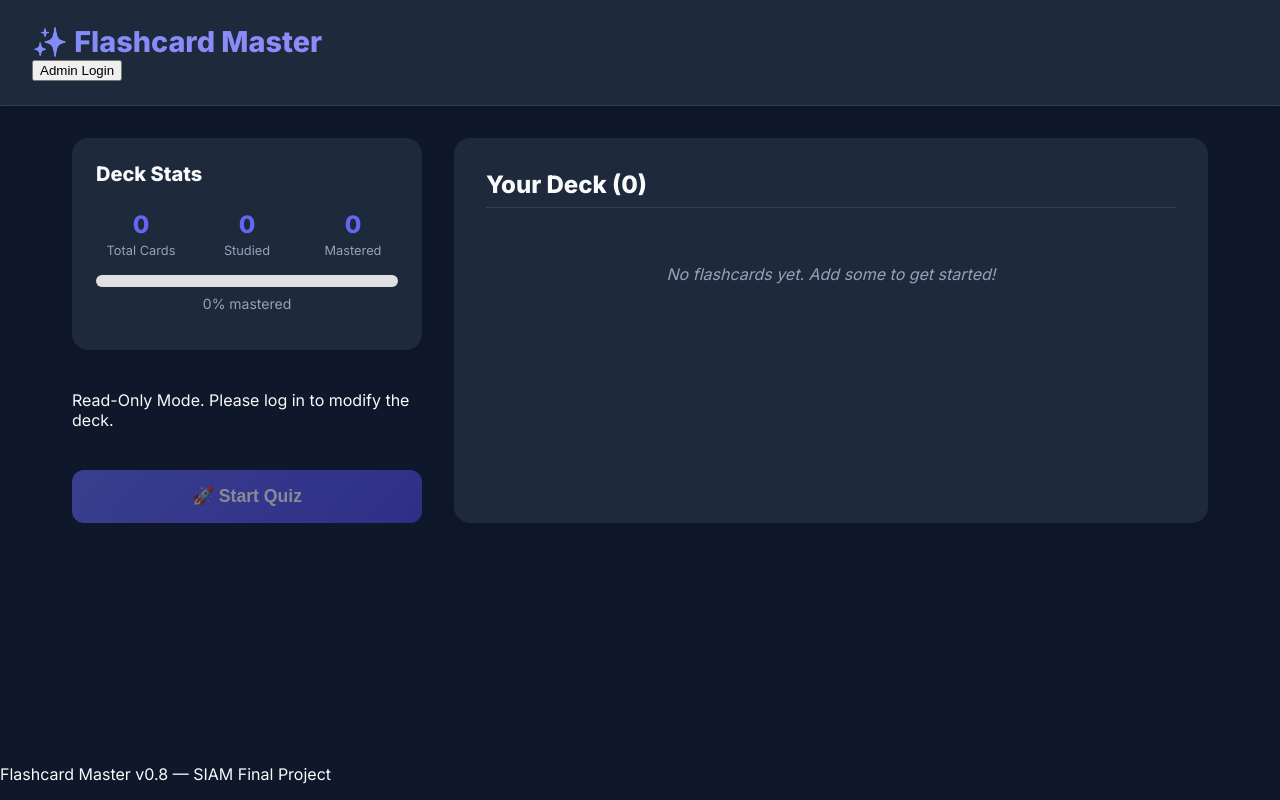
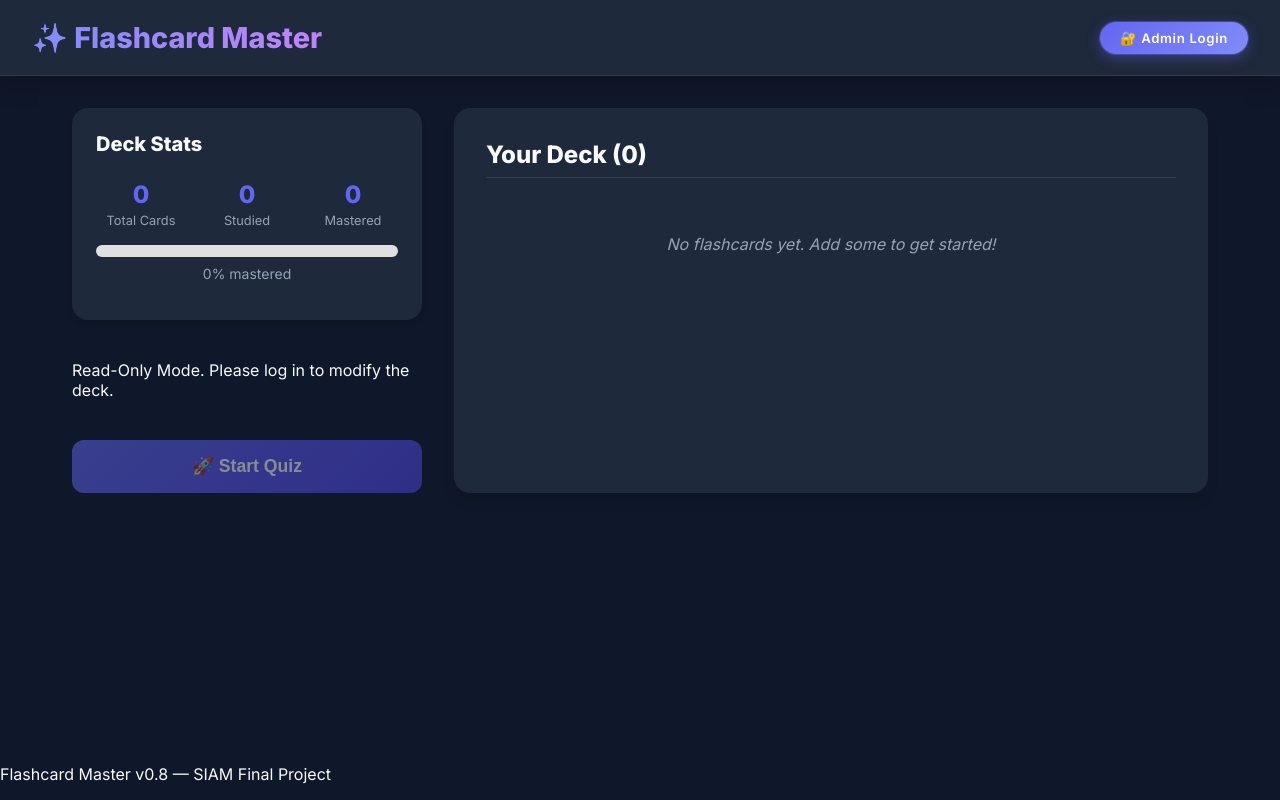
Before and after one commit to richteryap/SIAM_COLLAB, a React (Create React App) app in the folder client/: page / in a window 1280 px wide. Built offline with nearby package versions, Linux system fonts and the light colour scheme.

Commit message:
week 13 complete

```diff
--- a/client/src/App.css
+++ b/client/src/App.css
@@ -26,10 +26,13 @@ body {
 }
 
 .app-header {
-  padding: 1.5rem 2rem;
+  padding: 1.25rem 2rem;
   background: var(--surface);
-  border-bottom: 1px solid rgba(255, 255, 255, 0.1);
-  box-shadow: 0 4px 6px -1px rgba(0, 0, 0, 0.1);
+  border-bottom: 1px solid rgba(255, 255, 255, 0.08);
+  box-shadow: 0 4px 24px rgba(0, 0, 0, 0.25);
+  display: flex;
+  justify-content: space-between;
+  align-items: center;
 }
 
 .app-header h1 {
@@ -474,3 +477,76 @@ form button[type="submit"]:hover {
 .cancel-btn:hover {
   background-color: #6b7280;
 }
+
+/* ── Auth Buttons ─────────────────────────────────── */
+.auth-btn {
+  font-family: 'Inter', sans-serif;
+  font-size: 0.825rem;
+  font-weight: 600;
+  letter-spacing: 0.05em;
+  padding: 0.5rem 1.25rem;
+  border-radius: 100px;
+  cursor: pointer;
+  position: relative;
+  overflow: hidden;
+  transition: transform 0.18s ease, box-shadow 0.18s ease, background 0.18s ease, border-color 0.18s ease;
+  white-space: nowrap;
+}
+
+/* Login — indigo glow pill with shimmer */
+.auth-login {
+  background: linear-gradient(135deg, #6366f1 0%, #818cf8 100%);
+  color: #fff;
+  border: none;
+  box-shadow:
+    0 0 0 1px rgba(99, 102, 241, 0.45),
+    0 4px 14px rgba(99, 102, 241, 0.4);
+}
+
+.auth-login::before {
+  content: '';
+  position: absolute;
+  inset: 0;
+  background: linear-gradient(
+    90deg,
+    transparent 0%,
+    rgba(255, 255, 255, 0.18) 50%,
+    transparent 100%
+  );
+  transform: translateX(-100%);
+  animation: auth-shimmer 2.8s ease infinite;
+}
+
+@keyframes auth-shimmer {
+  0%      { transform: translateX(-100%); }
+  55%, 100% { transform: translateX(120%); }
+}
+
+.auth-login:hover {
+  transform: translateY(-2px);
+  box-shadow:
+    0 0 0 1px rgba(99, 102, 241, 0.7),
+    0 8px 22px rgba(99, 102, 241, 0.55);
+}
+
+.auth-login:active {
+  transform: translateY(0);
+}
+
+/* Logout — amber ghost pill */
+.auth-logout {
+  background: transparent;
+  color: #fbbf24;
+  border: 1px solid rgba(251, 191, 36, 0.35);
+}
+
+.auth-logout:hover {
+  background: rgba(251, 191, 36, 0.09);
+  border-color: rgba(251, 191, 36, 0.65);
+  transform: translateY(-2px);
+  box-shadow: 0 4px 14px rgba(251, 191, 36, 0.18);
+}
+
+.auth-logout:active {
+  transform: translateY(0);
+}
--- a/client/src/App.js
+++ b/client/src/App.js
@@ -21,10 +21,12 @@ function App() {
   }, []);
 
   const handleLogin = () => {
+    console.log('[KPI] login:attempt');
     const password = prompt("Enter admin password (hint: siam-admin-2026):");
     if (password === 'siam-admin-2026') {
       localStorage.setItem('flashcard_admin_token', 'secure-admin-session-123');
       setIsAdmin(true);
+      console.log('[KPI] login:success');
     } else {
       alert("Unauthorized access.");
     }
@@ -33,12 +35,14 @@ function App() {
   const handleLogout = () => {
     localStorage.removeItem('flashcard_admin_token');
     setIsAdmin(false);
+    console.log('[KPI] logout');
   };
 
   const handleAddCard = useCallback(({ question, answer }) => {
     try {
       const newCard = createFlashcard(question, answer);
       setDeck((prevDeck) => addFlashcard(prevDeck, newCard));
+      console.log('[KPI] card:added', { cardId: newCard.id, questionLength: newCard.question.length });
     } catch (error) {
       console.error('Failed to create card:', error.message);
     }
@@ -46,10 +50,12 @@ function App() {
 
   const handleDeleteCard = useCallback((id) => {
     setDeck((prevDeck) => deleteFlashcard(prevDeck, id));
+    console.log('[KPI] card:deleted', { cardId: id });
   }, []);
 
   const handleEditCard = useCallback((id, newQuestion, newAnswer) => {
     setDeck((prevDeck) => editFlashcard(prevDeck, id, newQuestion, newAnswer));
+    console.log('[KPI] card:edited', { cardId: id });
   }, []);
 
   return (
@@ -58,9 +64,9 @@ function App() {
         <h1>✨ Flashcard Master</h1>
         <div className="auth-controls">
           {isAdmin ? (
-            <button onClick={handleLogout} className="auth-btn">Log Out Admin</button>
+            <button onClick={handleLogout} className="auth-btn auth-logout">⎋ Log Out</button>
           ) : (
-            <button onClick={handleLogin} className="auth-btn">Admin Login</button>
+            <button onClick={handleLogin} className="auth-btn auth-login">🔐 Admin Login</button>
           )}
         </div>
       </header>
@@ -85,7 +91,10 @@ function App() {
               <button
                 className="start-quiz-btn"
                 disabled={deck.length === 0}
-                onClick={() => setIsQuizMode(true)}
+                onClick={() => {
+                  console.log('[KPI] quiz:start', { deckSize: deck.length });
+                  setIsQuizMode(true);
+                }}
               >
                 🚀 Start Quiz
               </button>
--- a/client/src/components/Quiz.jsx
+++ b/client/src/components/Quiz.jsx
@@ -25,6 +25,9 @@ function Quiz({ deck, onExit }) {
             setIsFlipped(false);
         } else {
             setQuizComplete(true);
+            const correctCount = newResults.filter((r) => r.gotIt).length;
+            const pct = Math.round((correctCount / totalCards) * 100);
+            console.log('[KPI] quiz:complete', { correct: correctCount, incorrect: totalCards - correctCount, total: totalCards, percentage: pct, passed: pct >= 50 });
         }
     };
 
@@ -115,7 +118,7 @@ function Quiz({ deck, onExit }) {
                 </div>
             )}
 
-            <button onClick={onExit} className="btn-exit" data-testid="exit-quiz-btn">
+            <button onClick={() => { console.log('[KPI] quiz:early-exit', { currentIndex, totalCards }); onExit(); }} className="btn-exit" data-testid="exit-quiz-btn">
                 Exit Quiz
             </button>
         </div>
```
Also changed, not shown: 5 other files (tests, documents, lock files or other folders).
